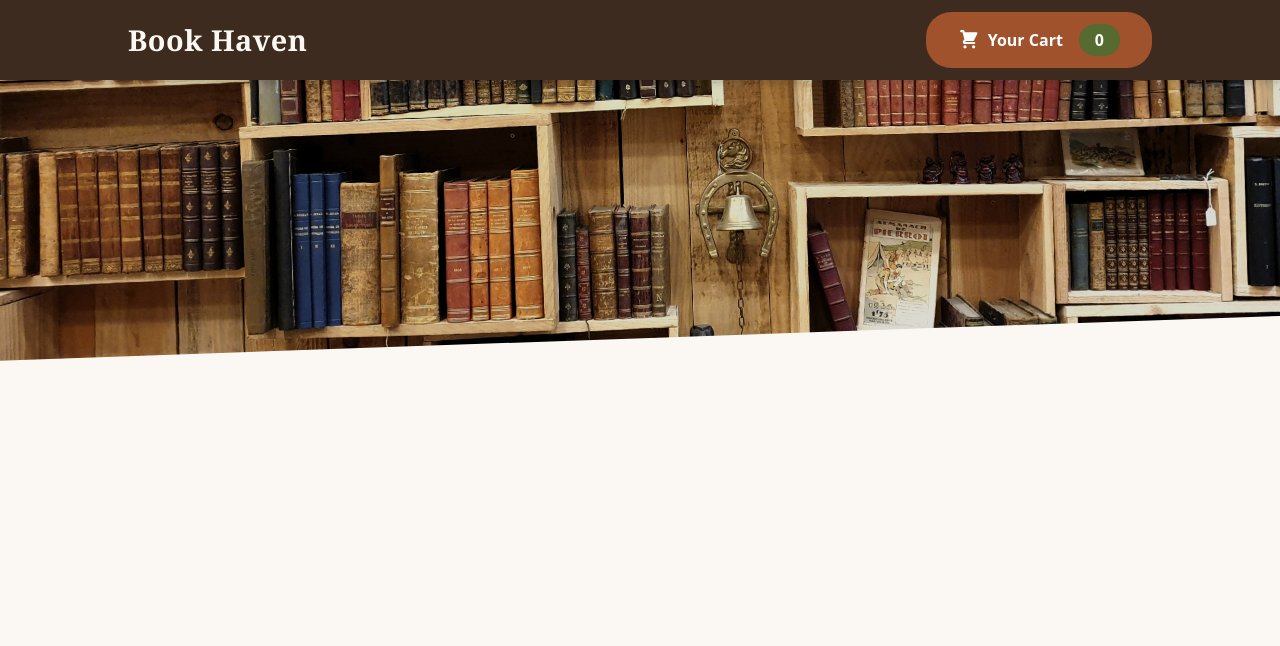
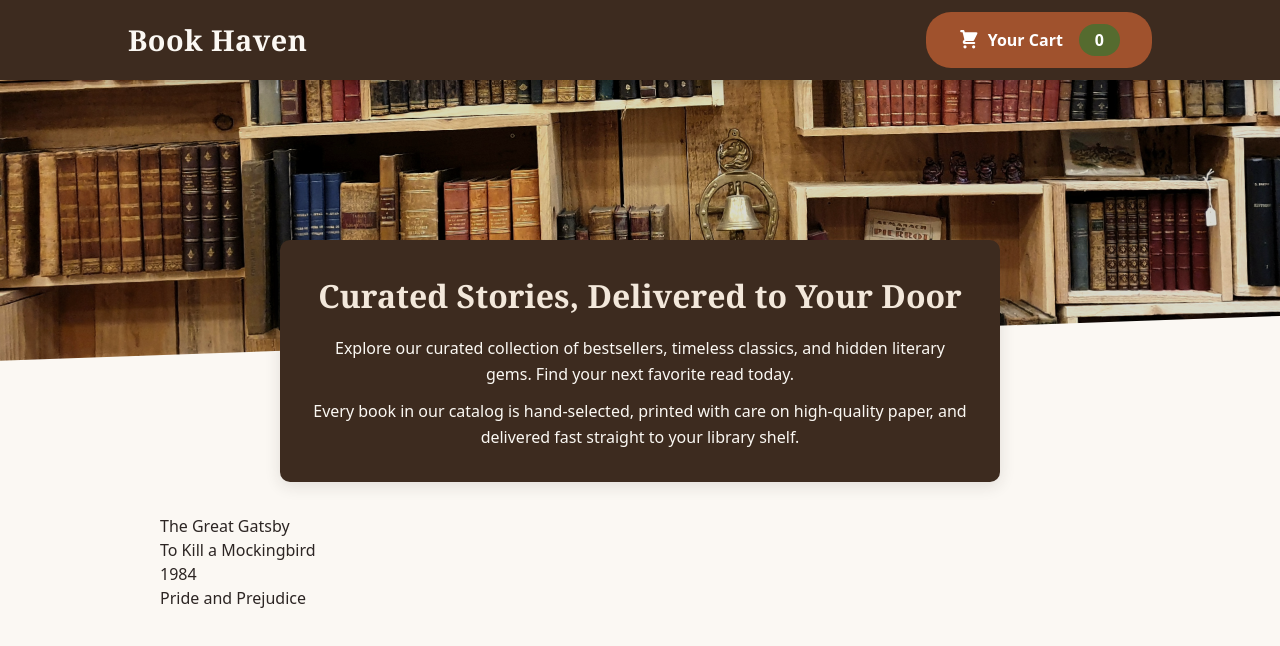
Before and after one commit to haysway/book-haven, a React (Vite) app: page / in a window 1280 px wide. Shown: the top 646 px of the page. Built offline with nearby package versions, Linux system fonts and the light colour scheme.

Commit message:
feat: book catalog added

```diff
--- a/src/App.jsx
+++ b/src/App.jsx
@@ -1,10 +1,15 @@
 import './App.css';
 import Header from './components/Layout/Header';
+import Books from './components/Books/Books';
 
 function App() {
   return (
     <div>
       <Header />
+
+      <main>
+        <Books />
+      </main>
     </div>
   );
 }
--- /dev/null
+++ b/src/components/Books/AvailableBooks.jsx
@@ -0,0 +1,42 @@
+import classes from './AvailableBooks.module.css';
+
+const DUMMY_BOOKS = [
+    {
+        id: 'b1',
+        name: 'The Great Gatsby',
+        description: 'A classic novel set in the Roaring Twenties.',
+        price: 14.99,
+    },
+    {
+        id: 'b2',
+        name: 'To Kill a Mockingbird',
+        description: 'A deeply moving story about justice and morality.',
+        price: 12.50,
+    },
+    {
+        id: 'b3',
+        name: '1984',
+        description: 'A compelling dystopian masterpiece.',
+        price: 10.99,
+    },
+    {
+        id: 'b4',
+        name: 'Pride and Prejudice',
+        description: 'A timeless romantic comedy of manners.',
+        price: 15.99,
+    },
+];
+
+const AvailableBooks = () => {
+    const booksList = DUMMY_BOOKS.map((book) => (
+        <li key={book.id}>{book.name}</li>
+    ));
+
+    return (
+        <section className={classes.books}>
+            <ul>{booksList}</ul>
+        </section>
+    );
+};
+
+export default AvailableBooks;
--- /dev/null
+++ b/src/components/Books/AvailableBooks.module.css
@@ -0,0 +1,36 @@
+.books {
+  max-width: 60rem;
+  width: 90%;
+  margin: 2rem auto;
+  animation: books-appear 1s ease-out forwards;
+}
+
+.books ul {
+  list-style: none;
+  padding: 0;
+}
+
+.BooksLoading {
+  text-align: center;
+  color: var(--color-text);
+  margin-top: 3rem;
+  font-weight: 600;
+}
+
+.BooksError {
+  text-align: center;
+  color: var(--color-error);
+  margin-top: 3rem;
+  font-weight: bold;
+}
+
+@keyframes books-appear {
+  from {
+    opacity: 0;
+    transform: translateY(1.5rem);
+  }
+  to {
+    opacity: 1;
+    transform: translateY(0);
+  }
+}
--- /dev/null
+++ b/src/components/Books/Books.jsx
@@ -0,0 +1,13 @@
+import BooksSummary from './BooksSummary';
+import AvailableBooks from './AvailableBooks';
+
+const Books = () => {
+    return (
+        <>
+            <BooksSummary />
+            <AvailableBooks />
+        </>
+    );
+};
+
+export default Books;
--- /dev/null
+++ b/src/components/Books/BooksSummary.jsx
@@ -0,0 +1,21 @@
+import classes from './BooksSummary.module.css';
+
+const BooksSummary = () => {
+    return (
+        <section className={classes.summary}>
+            <h2>Curated Stories, Delivered to Your Door</h2>
+
+            <p>
+                Explore our curated collection of bestsellers, timeless classics,
+                and hidden literary gems. Find your next favorite read today.
+            </p>
+
+            <p>
+                Every book in our catalog is hand-selected, printed with care on
+                high-quality paper, and delivered fast straight to your library shelf.
+            </p>
+        </section>
+    );
+};
+
+export default BooksSummary;
--- /dev/null
+++ b/src/components/Books/BooksSummary.module.css
@@ -0,0 +1,29 @@
+.summary {
+  text-align: center;
+  max-width: 45rem;
+  width: 90%;
+  margin: auto;
+  margin-top: -10rem;
+  position: relative;
+  background-color: #3d2b1f;
+  color: #fbf8f3;
+  border-radius: var(--radius-md);
+  padding: 2rem;
+  box-shadow: var(--shadow-md);
+}
+
+.summary h2 {
+  font-family: var(--font-family);
+  font-size: 2rem;
+  margin-bottom: 1rem;
+  color: #f3e8db;
+}
+
+.summary p {
+  line-height: 1.6;
+  font-size: 1rem;
+}
+
+.summary p:not(:last-child) {
+  margin-bottom: 0.75rem;
+}
```
